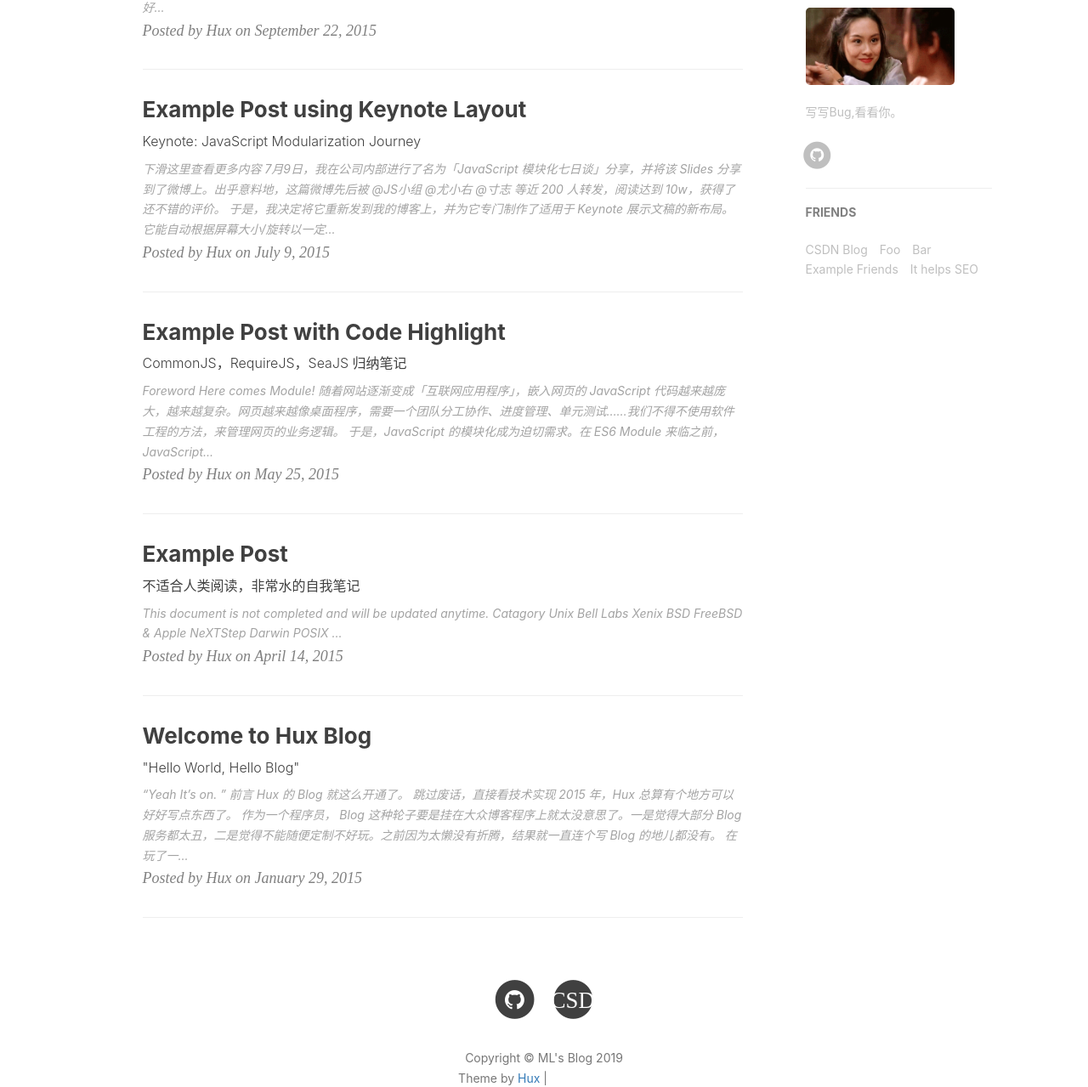
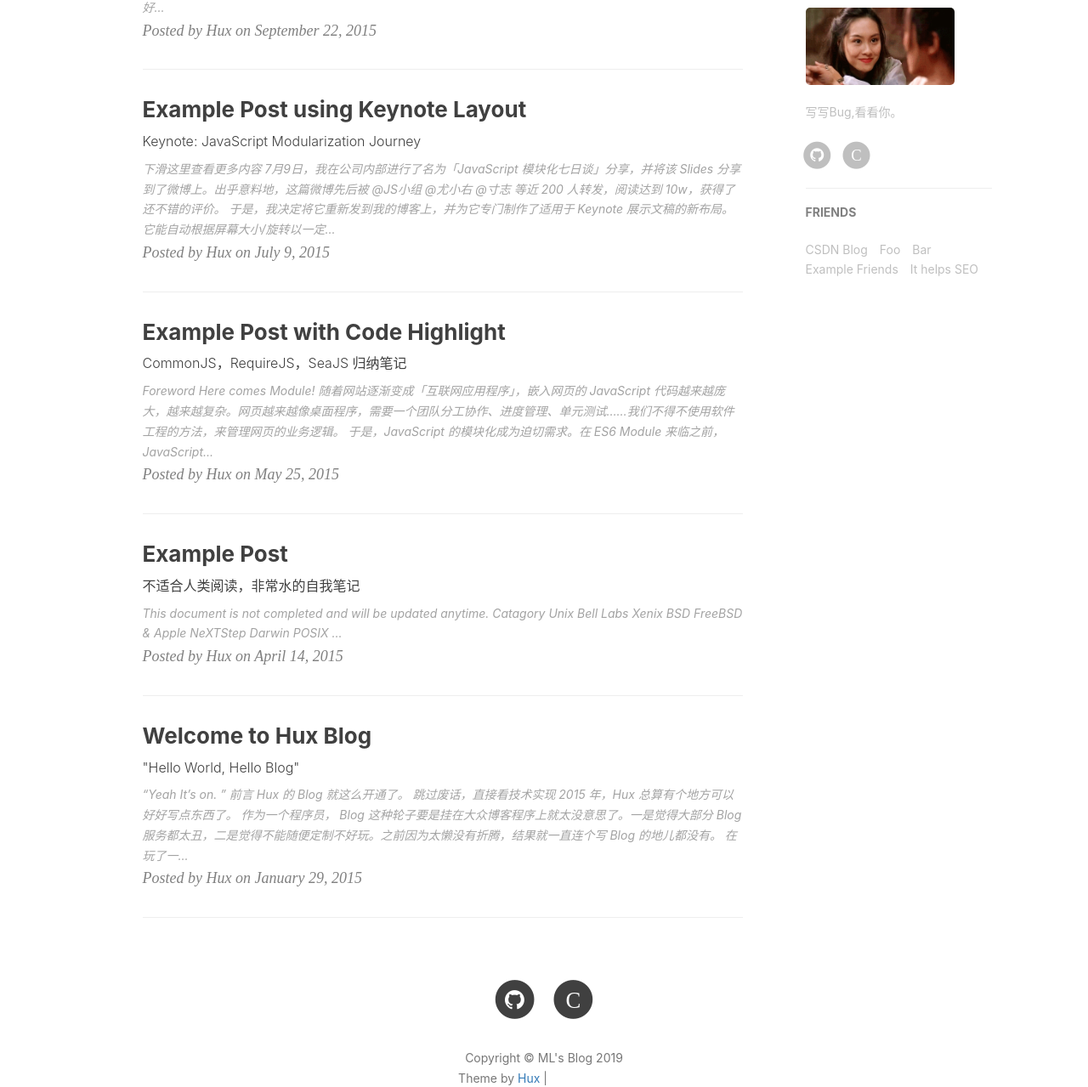
Before and after one commit to mamenglong/mamenglong.github.io, a Jekyll site: the page built from index.html, in a window 1280 px wide. Shown: the part 617-1896 px from the top of the page at 85% size. Built offline with Jekyll 4.4.1, drawn with Linux system fonts in a browser that asks for light colours; nearby versions of some CDN libraries; the list of posts is cut into pages by our own code; comment, search, counter and statistics services are not loaded; grey boxes are pictures that could not be loaded.

Commit message:
add csdn blog

```diff
--- a/_includes/footer.html
+++ b/_includes/footer.html
@@ -73,7 +73,7 @@
                         <a target="_blank" href="https://blog.csdn.net/{{ site.csdn_username }}">
                             <span class="fa-stack fa-lg">
                                 <i class="fa fa-circle fa-stack-2x"></i>
-                                <i class="fa  fa-csdn fa-stack-1x fa-inverse">CSDN</i>
+                                <i class="fa fa-stack-1x fa-inverse">C</i>
                             </span>
                         </a>
                     </li>
--- a/_layouts/page.html
+++ b/_layouts/page.html
@@ -170,6 +170,16 @@
                                 </a>
                             </li>
                             {% endif %}
+                            {% if site.csdn_username %}
+                            <li>
+                                <a target="_blank" href="https://blog.csdn.net/{{ site.csdn_username }}">
+                            <span class="fa-stack fa-lg">
+                                <i class="fa fa-circle fa-stack-2x"></i>
+                                <i class="fa fa-stack-1x fa-inverse">C</i>
+                            </span>
+                                </a>
+                            </li>
+                            {% endif %}
                         </ul>
                     </div>
                 </section>
```
